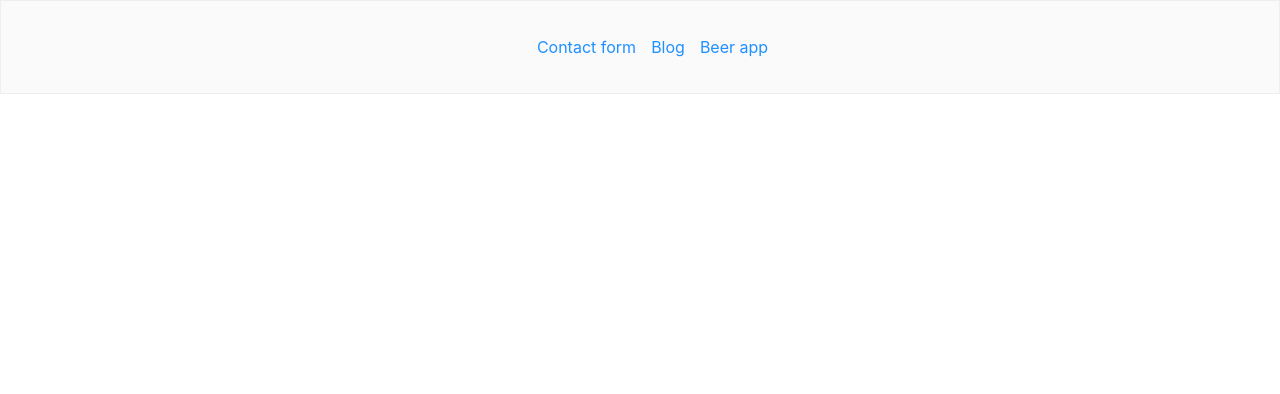
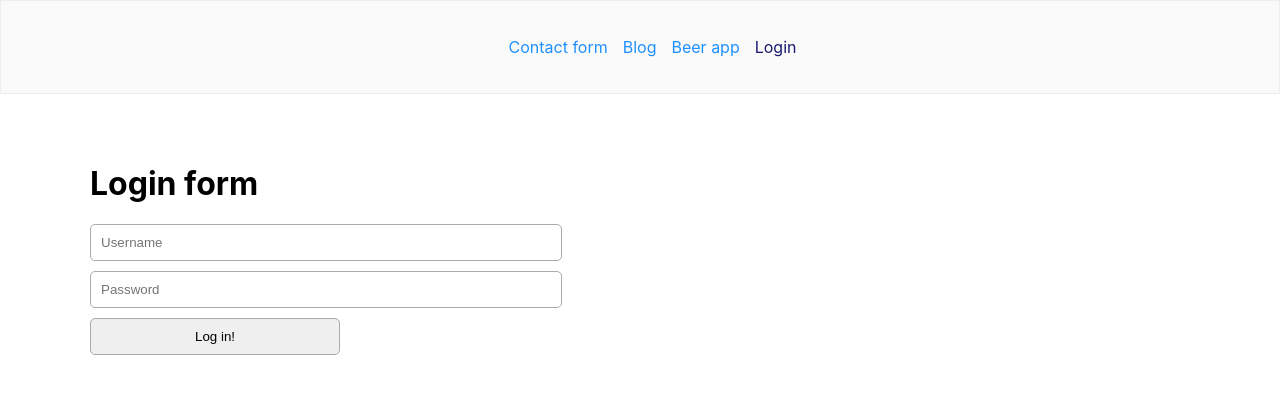
Before and after one commit to DariuszDarek/portal, a React (Create React App) app: page /login in a window 1280 px wide. Shown: the top 394 px of the page. Built offline with nearby package versions, Linux system fonts and the light colour scheme.

Commit message:
Login form

```diff
--- a/src/App.js
+++ b/src/App.js
@@ -7,6 +7,7 @@ import ContactFormView from "./components/contact-form/ContactFormView";
 import BeerAppView from "./components/beer-app/BeerAppView";
 import BlogPostView from "./components/blog/BlogPostView";
 import SingleBeerView from "./components/beer-app/SingleBeerView";
+import LoginView from "./components/login/LoginView";
 
 function App() {
     return (
@@ -18,6 +19,7 @@ function App() {
                 <Route path="/blog/:id" component={BlogPostView}/>
                 <Route path="/beer-app" exact component={BeerAppView}/>
                 <Route path="/beer-app/:id" component={SingleBeerView}/>
+                <Route path="/login" component={LoginView}/>
             </div>
         </Router>
     );
--- a/src/components/blog/BlogPostView.js
+++ b/src/components/blog/BlogPostView.js
@@ -1,7 +1,7 @@
 import React, {Component} from 'react';
-import articles from '../../articles'
+import {Link} from "react-router-dom";
 import './BlogPostView.css';
-import {Link} from "react-router-dom";
+import articles from '../../mockData/articles'
 
 class BlogPostView extends Component {
     state = {
--- a/src/components/blog/BlogView.js
+++ b/src/components/blog/BlogView.js
@@ -1,6 +1,6 @@
 import React from 'react';
+import articles from '../../mockData/articles';
 import BlogCard from "./BlogCard";
-import articles from '../../articles';
 
 function BlogView() {
     return (
--- a/src/components/contact-form/ContactFormView.js
+++ b/src/components/contact-form/ContactFormView.js
@@ -1,23 +1,22 @@
 import React, {Component} from 'react';
 import './ContactFormView.css'
-import Alert from "./Alert";
+import Alert from "../shared/Alert";
 
 class ContactFormView extends Component {
     state = {
         name: '',
         surname: '',
         msg: '',
-        showSuccess: false,
-        showError: false
+        msgSent: null
     };
 
     handleSubmit = e => {
         e.preventDefault();
         const {name, surname, msg} = this.state;
         if (name && surname && msg) {
-            this.setState({showSuccess: true, showError: false});
+            this.setState({msgSent: true, showError: false});
         } else {
-            this.setState({showSuccess: false, showError: true})
+            this.setState({msgSent: false, showError: true})
         }
     };
 
@@ -34,11 +33,11 @@ class ContactFormView extends Component {
                 break;
             default:
         }
-        this.setState({showSuccess: false, showError: false});
+        this.setState({msgSent: null, showError: false});
     };
 
     render() {
-        const {name, surname, msg, showSuccess, showError} = this.state;
+        const {name, surname, msg, msgSent} = this.state;
         return (
             <>
                 <h1>Contact form</h1>
@@ -52,12 +51,12 @@ class ContactFormView extends Component {
                         <button type="submit">Send</button>
                     </form>
 
-                    {showSuccess && (
+                    {msgSent && (
                         <Alert status="success">
                             <span>✔</span> Message successfully sent!
                         </Alert>
                     )}
-                    {showError && (
+                    {msgSent === false && (
                         <Alert status="error">
                             <span>✖</span> Please fill all the fields!
                         </Alert>
--- a/src/components/core/Navbar.js
+++ b/src/components/core/Navbar.js
@@ -9,6 +9,7 @@ function Navbar() {
                 <li><NavLink activeClassName="is-active" to="/" exact={true}>Contact form</NavLink></li>
                 <li><NavLink activeClassName="is-active" to="/blog">Blog</NavLink></li>
                 <li><NavLink activeClassName="is-active" to="/beer-app">Beer app</NavLink></li>
+                <li><NavLink activeClassName="is-active" to="/login">Login</NavLink></li>
             </ul>
         </nav>
     );
--- /dev/null
+++ b/src/components/login/LoginView.js
@@ -0,0 +1,64 @@
+import React, {Component} from 'react';
+import credentials from "../../mockData/credentials";
+import Alert from "../shared/Alert";
+
+class LoginView extends Component {
+    state = {
+        username: '',
+        password: '',
+        credentialsCorrect: null
+    };
+
+    handleChange = e => {
+        this.setState({credentialsCorrect: null});
+        switch (e.target.id) {
+            case 'username':
+                this.setState({username: e.target.value});
+                break;
+            case 'password':
+                this.setState({password: e.target.value});
+                break;
+            default:
+        }
+    };
+
+    handleSubmit = e => {
+        e.preventDefault();
+        const {username, password} = this.state;
+        this.checkCredentials(username, password);
+    };
+
+    checkCredentials = (u, p) => {
+        const foundMatch = credentials.find(credential => credential.username === u && credential.password === p);
+        foundMatch ? this.setState({credentialsCorrect: true}) : this.setState({credentialsCorrect: false});
+    };
+
+    render() {
+        const {username, password, credentialsCorrect} = this.state;
+        return (
+            <div style={{maxWidth: '450px'}}>
+                <h1>Login form</h1>
+                <form onSubmit={this.handleSubmit}>
+                    <input type="text" id="username" value={username} placeholder="Username"
+                           onChange={this.handleChange}/>
+                    <input type="password" id="password" value={password} placeholder="Password"
+                           onChange={this.handleChange}/>
+                    <button type="submit">Log in!</button>
+                </form>
+
+                {credentialsCorrect && (
+                    <Alert status="success">
+                        <span>✔</span> You've been logged in successfully!
+                    </Alert>
+                )}
+                {credentialsCorrect === false && (
+                    <Alert status="error">
+                        <span>✖</span> Please check your username/password
+                    </Alert>
+                )}
+            </div>
+        )
+    }
+}
+
+export default LoginView;
--- /dev/null
+++ b/src/mockData/credentials.js
@@ -0,0 +1,16 @@
+const credentials = [
+    {
+        username: 'admin',
+        password: 'admin123'
+    },
+    {
+        username: 'user',
+        password: 'user123'
+    },
+    {
+        username: 'editor',
+        password: 'editor123'
+    },
+];
+
+export default credentials;
```
Also changed, not shown: src/components/shared/Alert.css (renamed from src/components/contact-form/Alert.css), src/components/shared/Alert.js (renamed from src/components/contact-form/Alert.js), src/mockData/articles.js (renamed from src/articles.js).
